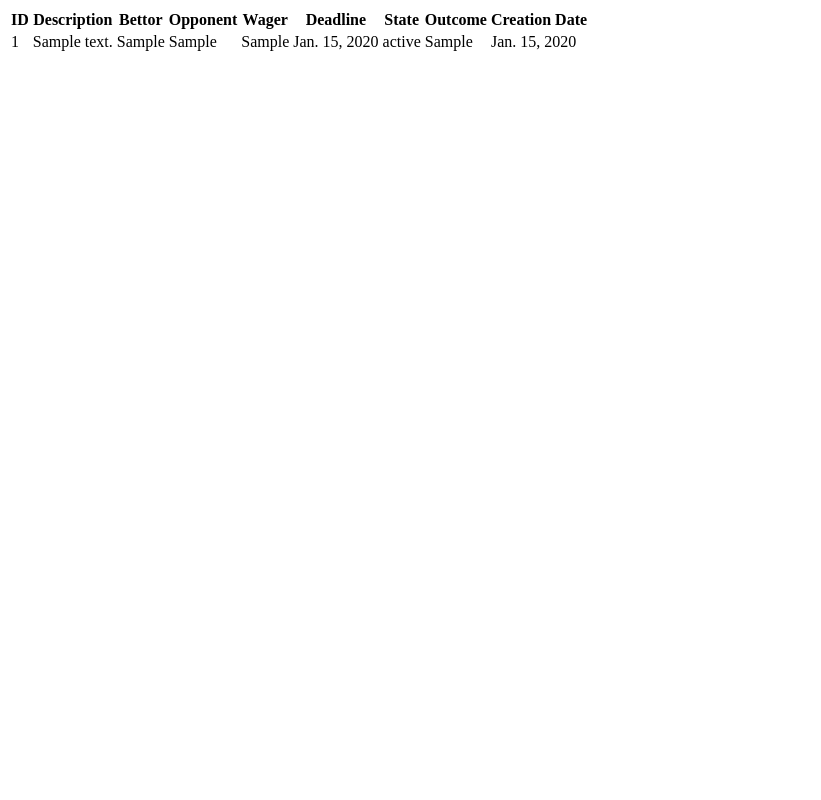
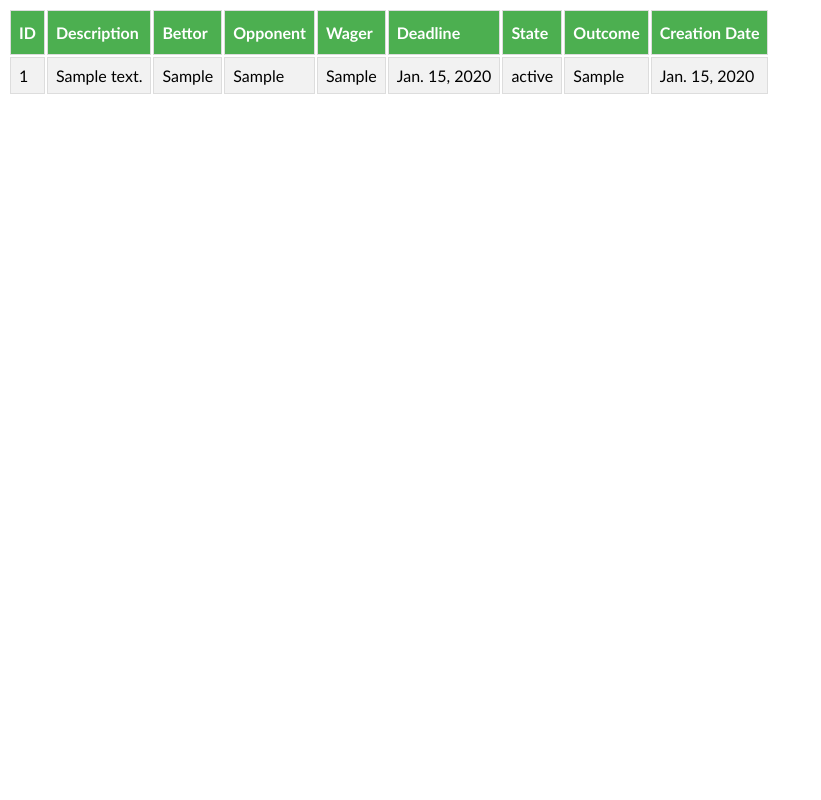
Before and after one commit to perlgatory/zach-loss-counter, a Django app: page /bets/1/ in a window 1280 px wide. Shown: the whole page, without its empty margins (0-821 px from the left). Run offline with Django 3.2, Linux system fonts and the light colour scheme; tables that the repository leaves empty hold one stand-in row (values such as "Sample post").

Commit message:
added css for the bet and detail table

```diff
--- /dev/null
+++ b/bets/static/bets/style.css
@@ -0,0 +1,26 @@
+th {
+    color: green;
+}
+
+body {
+  font-family: "Trebuchet MS", Arial, Helvetica, sans-serif;
+  border-collapse: collapse;
+  width: 100%;
+}
+
+td, th {
+  border: 1px solid #ddd;
+  padding: 8px;
+}
+
+tr:nth-child(even){background-color: #f2f2f2;}
+
+tr:hover {background-color: #ddd;}
+
+th {
+  padding-top: 12px;
+  padding-bottom: 12px;
+  text-align: left;
+  background-color: #4CAF50;
+  color: white;
+}
--- a/bets/templates/bets/detail.html
+++ b/bets/templates/bets/detail.html
@@ -1,3 +1,7 @@
+{% load static %}
+
+<link rel="stylesheet" type="text/css" href="{% static 'bets/style.css' %}">
+
 {% if bet %}
   <table>
     <tr>
--- a/bets/templates/bets/index.html
+++ b/bets/templates/bets/index.html
@@ -1,3 +1,7 @@
+{% load static %}
+
+<link rel="stylesheet" type="text/css" href="{% static 'bets/style.css' %}">
+
 {% if bets %}
   <table>
     <tr>
```
